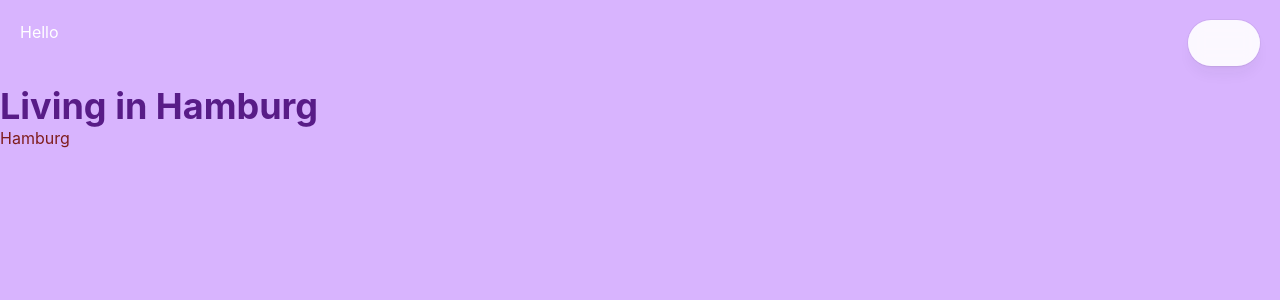
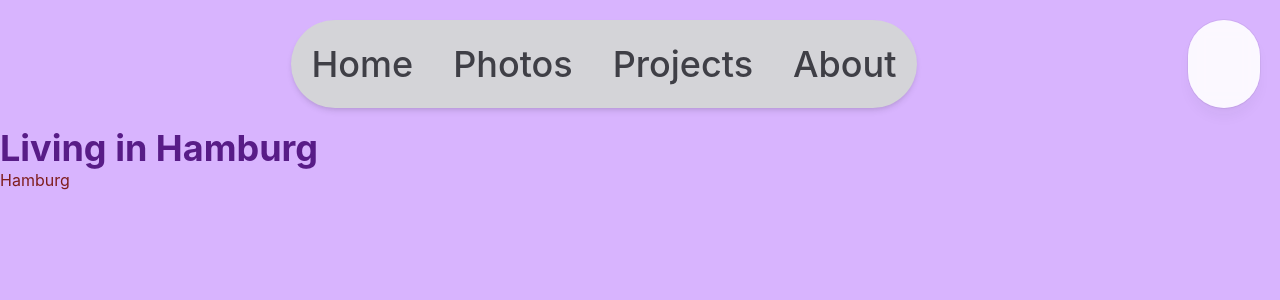
Before and after one commit to Agustina-Carrion/hh-coding-project, a React (Create React App) app: page / in a window 1280 px wide. Shown: the top 300 px of the page. Built offline with nearby package versions, Linux system fonts and the light colour scheme; some icons are missing.

Commit message:
Feat/header nav (#4)
* chore: header top navbar added

* chore: update Header component

* feat: add responsive hamburger menu

* chore: resolve the responsiveness of the navbar

```diff
--- a/public/index.html
+++ b/public/index.html
@@ -24,7 +24,11 @@
       work correctly both with client-side routing and a non-root public URL.
       Learn how to configure a non-root public URL by running `npm run build`.
     -->
+
+    <script src="https://kit.fontawesome.com/86c485152f.js" crossorigin="anonymous"></script>
+
     <title>HH Coding Project</title>
+
   </head>
   <body>
     <noscript>You need to enable JavaScript to run this app.</noscript>
--- a/src/App.js
+++ b/src/App.js
@@ -1,3 +1,4 @@
+
 import Header from "./components/Header";
 import { ModeToggle } from "./components/ModeToggle";
 
@@ -6,6 +7,7 @@
     <div className="bg-purple-300 dark:bg-black w-screen h-screen">
       <div className="flex justify-between p-5">
         <Header />
+        {/* <i className="fa-solid fa-burger"></i> */}
         <ModeToggle />
       </div>
       <h1 className="text-purple-900 dark:text-white font-bold text-4xl">
--- a/src/components/Header.jsx
+++ b/src/components/Header.jsx
@@ -1,6 +1,78 @@
-const Header = () => {
-return (
-    <div className="text-white">Hello</div>
-)
+import React, { useState } from "react";
+
+export default function Header() {
+  const [mobileNav, setMobileNav] = useState(false);
+
+  return (
+    <>
+      <nav className="p-2 max-w-2xl mx-auto bg-zinc-300 rounded-full shadow-md lg:flex sm:justify-center space-x-4 hidden">
+        {[
+          ["Home", "/dashboard"],
+          ["Photos", "/photos"],
+          ["Projects", "/projects"],
+          ["About", "/about"],
+        ].map(([title, url]) => (
+          <a
+            href={url}
+            className="rounded-full px-3 py-4 text-4xl text-zinc-700 font-medium hover:bg-slate-100 hover:text-slate-900"
+          >
+            {title}
+          </a>
+        ))}
+      </nav>
+      {/* hamburger icon in mobile view*/}
+      <section className="flex justify-end lg:hidden">
+        <div
+          className="text-5xl px-8 py-8"
+          onClick={() => setMobileNav((prev) => !prev)}
+        >
+          <i className="fa-solid fa-burger"></i>
+        </div>
+        {/* if mobile view, then show the showMenuNav or hide it, these are in the style at the bottom*/}
+        <div className={mobileNav ? "showMenuNav" : "hideMenuNav"}>
+          <div
+            className="CROSS-ICON absolute top-0 right-0 px-8 py-8"
+            onClick={() => setMobileNav(false)}
+          >
+            <i className="text-3xl fa-solid fa-arrow-right-from-bracket"></i>
+          </div>
+          <nav className="flex flex-col items-center justify-between min-h-[250px]">
+            {[
+              ["Home", "/dashboard"],
+              ["Photos", "/photos"],
+              ["Projects", "/projects"],
+              ["About", "/about"],
+            ].map(([title, url]) => (
+              <a
+                href={url}
+                className="rounded-full px-5 py-4 text-4xl text-zinc-700 font-medium hover:bg-slate-200 hover:text-slate-900"
+              >
+                {title}
+              </a>
+            ))}
+          </nav>
+        </div>
+      </section>
+      {/* the style can be modified later */}
+      <style>{`
+      .hideMenuNav {
+        display: none;
+      }
+      .showMenuNav {
+        display: block;
+        position: absolute;
+        width: 100%;
+        height: 50vh;
+        top: 0;
+        left: 0;
+        background: #8d8b8b;
+        z-index: 10;
+        display: flex;
+        flex-direction: column;
+        justify-content: space-evenly;
+        align-items: center;
+      }
+    `}</style>
+    </>
+  );
 }
-export default Header;
```
